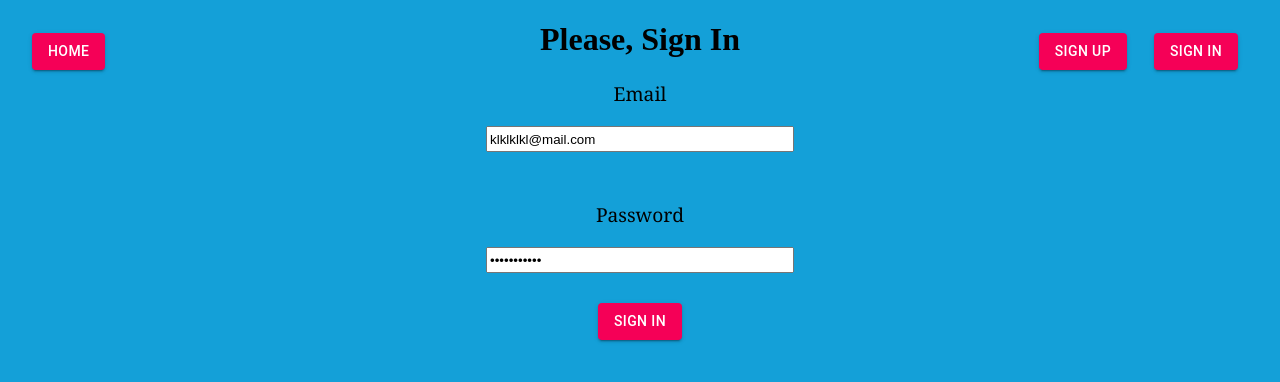
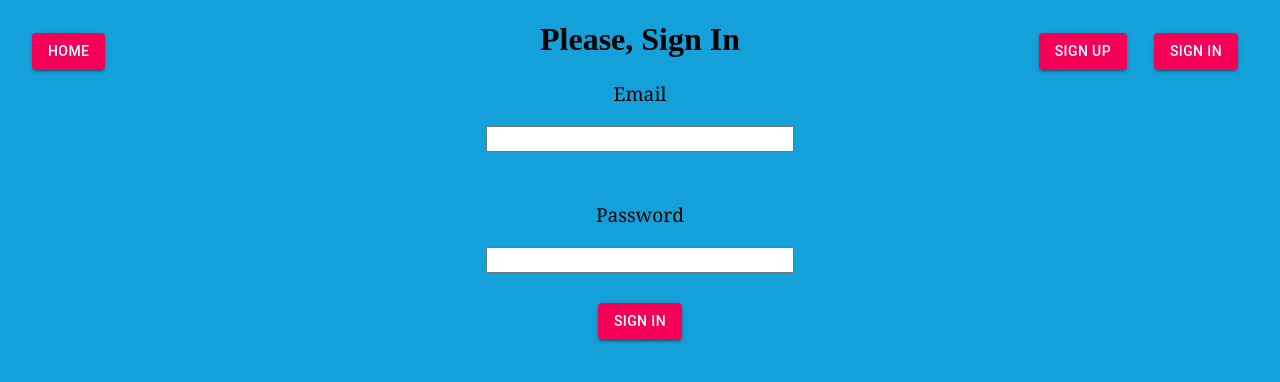
Before and after one commit to Zharkynbek/goit-react-hw-09-phonebook, a React (Create React App) app: page /login in a window 1280 px wide. Shown: the top 382 px of the page. Built offline with nearby package versions, Linux system fonts and the light colour scheme.

Commit message:
add little change in loginview

```diff
--- a/package.json
+++ b/package.json
@@ -2,7 +2,6 @@
   "name": "goit-react-hw-03-phonebook",
   "version": "0.1.0",
   "private": true,
-  "homepage": "https://Zharkynbek.github.io/goit-react-hw-09-phonebook",
   "dependencies": {
     "@material-ui/core": "^4.12.1",
     "@reduxjs/toolkit": "^1.6.0",
@@ -10,7 +9,6 @@
     "@testing-library/react": "^11.2.7",
     "@testing-library/user-event": "^12.8.3",
     "axios": "^0.21.1",
-    "gh-pages": "^3.2.3",
     "gsap": "^3.7.1",
     "json-server": "^0.16.3",
     "prop-types": "^15.7.2",
@@ -33,7 +31,7 @@
     "test": "react-scripts test",
     "eject": "react-scripts eject",
     "predeploy": "npm run build",
-    "deploy": "gh-pages -d build"
+    "deploy": "netlify deploy -p"
   },
   "eslintConfig": {
     "extends": [
--- a/src/views/LoginView.js
+++ b/src/views/LoginView.js
@@ -8,10 +8,10 @@ function LoginView() {
   const [password, setPassword] = useState("");
   const dispatch = useDispatch();
 
-  useEffect(() => {
-    setEmail("klklklkl@mail.com");
-    setPassword("klklklkl123");
-  }, [setEmail, setPassword]);
+  // useEffect(() => {
+  //   setEmail("klklklkl@mail.com");
+  //   setPassword("klklklkl123");
+  // }, [setEmail, setPassword]);
 
   const updateEmail = (e) => {
     setEmail(e.target.value);
```
Also changed, not shown: 1 other file (tests, documents, lock files or other folders).
